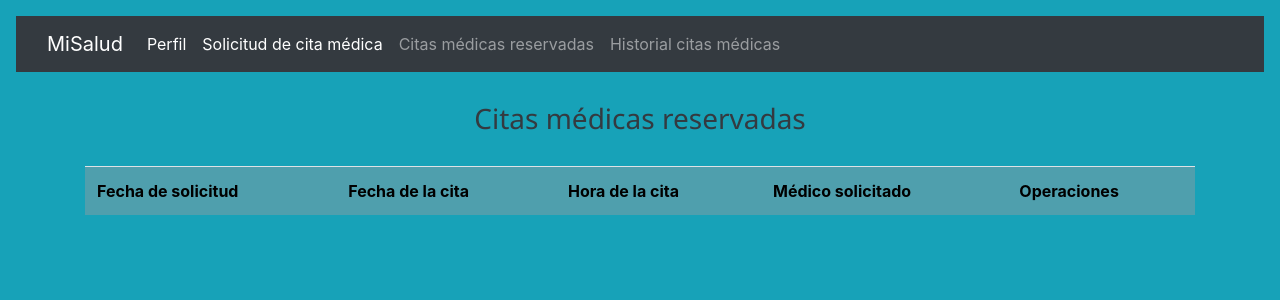
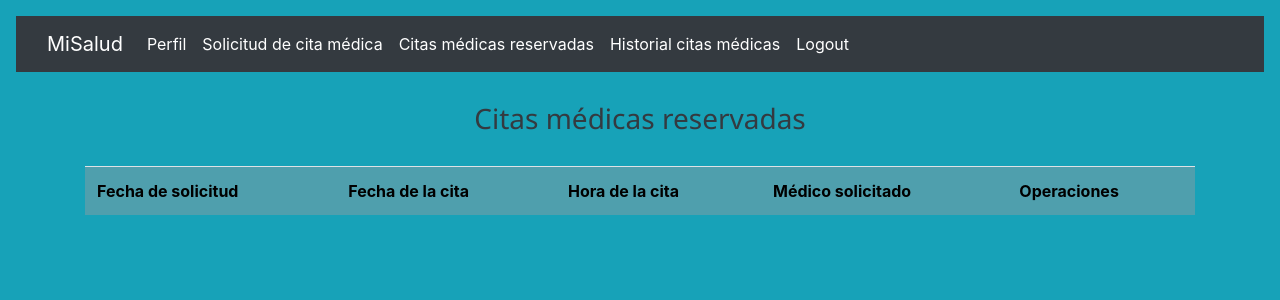
Before and after one commit to BrayanZipa/ProyectoConsultoriOnline, a Flask app: page /citasmedicasreservadas/1 in a window 1280 px wide. Shown: the top 300 px of the page. Run offline with Flask 2, Linux system fonts and the light colour scheme; data that the repository does not hold is empty; some libraries are stand-ins or nearby versions.

Commit message:
Mejoras al menu

```diff
--- a/app.py
+++ b/app.py
@@ -36,6 +36,12 @@ def pacientesignup():
 @app.route('/funcionariosignup')
 def funcionariosignup():
     return render_template("signUpFuncionario.html")
+
+#Ruta de salida de la aplicación de los usuarios
+@app.route('/usuariologout')
+def usuariologout():
+    return redirect(url_for("index"))
+
 
 
 @app.route('/ingresousuariopaciente', methods=['POST'])
--- a/templates/global.html
+++ b/templates/global.html
@@ -81,10 +81,15 @@
               médica</a>
           </li>
           <li class="nav-item">
-            <a class="nav-link" href="/citasmedicasreservadas/{{patient.id}}">Citas médicas reservadas</a>
+            <a class="nav-link active" href="/citasmedicasreservadas/{{patient.id}}">Citas médicas reservadas</a>
           </li>
           <li class="nav-item">
-            <a class="nav-link" href="/historialcitasmedicas/{{patient.id}}">Historial citas médicas</a>
+            <a class="nav-link active" href="/historialcitasmedicas/{{patient.id}}">Historial citas médicas</a>
+          </li>
+        </ul>
+        <ul class="navbar-nav me-auto mb-2 mb-lg-0">
+          <li class="nav-item">
+            <a class="nav-link active" href="/usuariologout">Logout</a>
           </li>
         </ul>
       </div>
--- a/templates/global2.html
+++ b/templates/global2.html
@@ -94,6 +94,11 @@
                         </ul>
                       </li>
                 </ul>
+                <ul class="navbar-nav me-auto mb-2 mb-lg-0">
+                    <li class="nav-item">
+                      <a class="nav-link active" href="/usuariologout">Logout</a>
+                    </li>
+                </ul>
             </div>
         </div>
     </nav>
```
